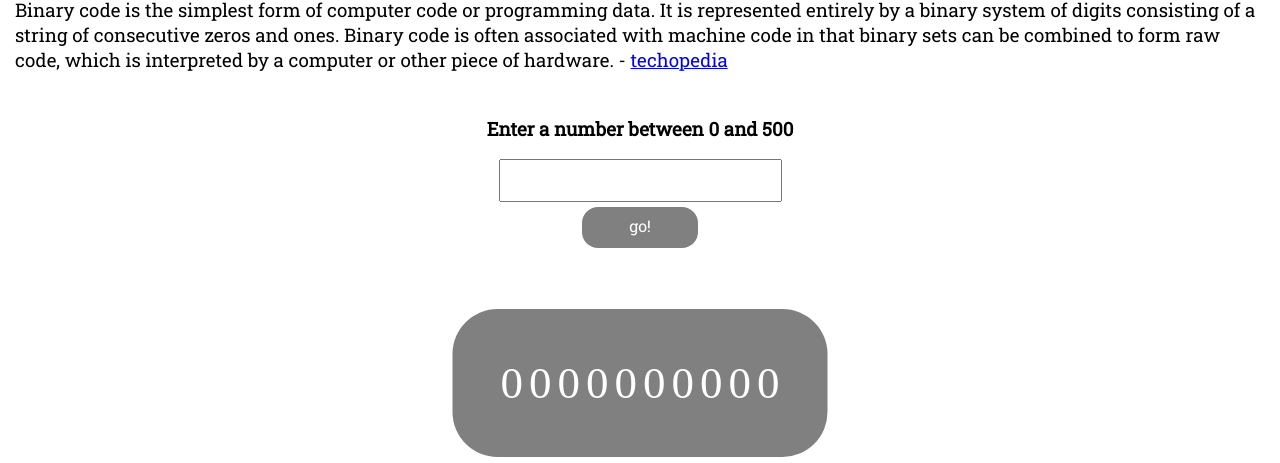
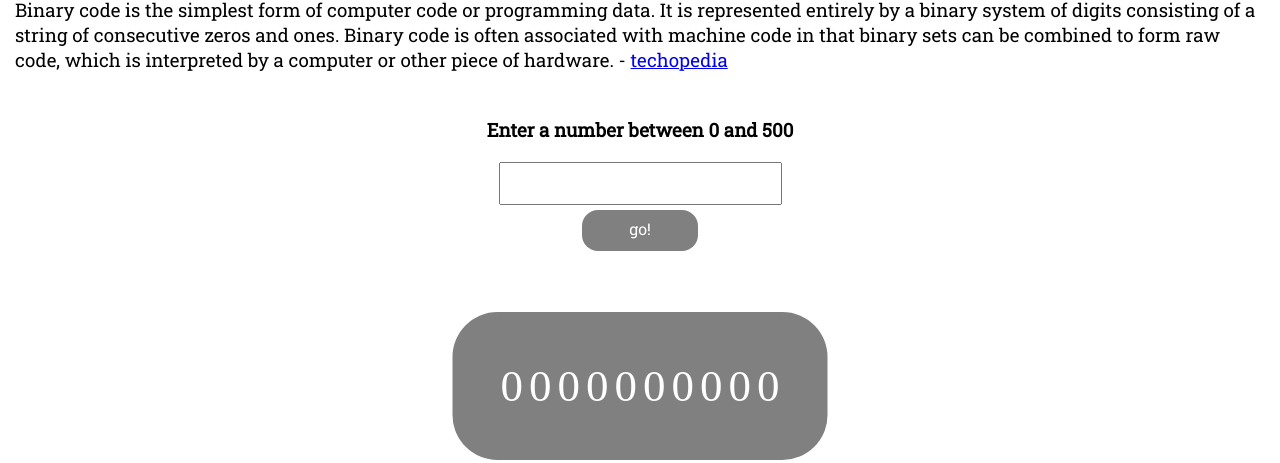
Before and after one commit to victoriaj1003/binarything, a PHP site: page / in a window 1280 px wide. Shown: the part 334-797 px from the top of the page. Run offline with PHP 8.4, Linux system fonts and the light colour scheme.

Commit message:
more tweaks

```diff
--- a/styles/style.css
+++ b/styles/style.css
@@ -55,6 +55,10 @@ header p {
 	align-items: center;
 	justify-content: center;
 	/*background-color: blue;*/
+}
+
+#theform h3 {
+	margin: 20px;
 }
 
 #alert {
```
